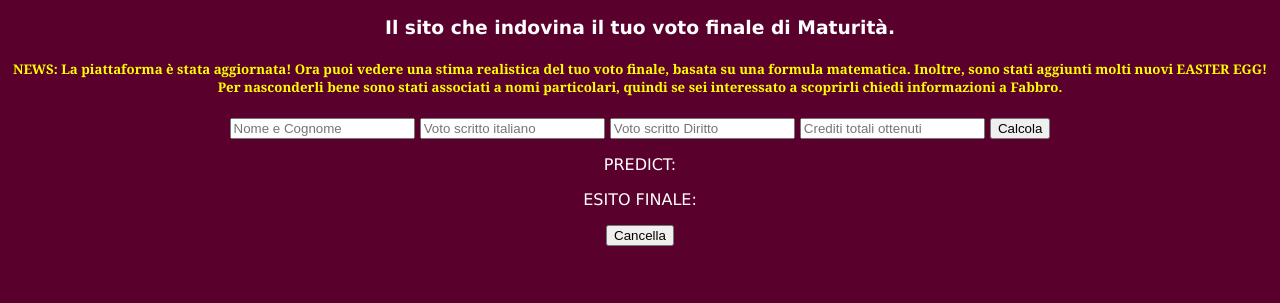
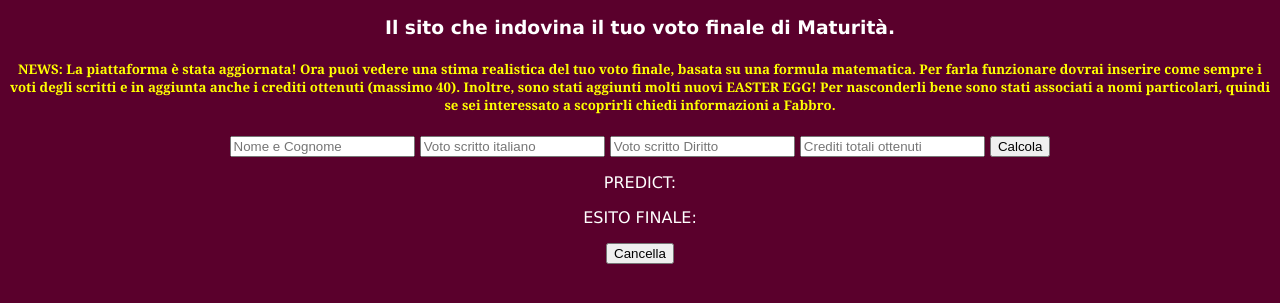
Before and after one commit to Fabrizio909/Fabrizio-Projects, a plain HTML site: page index.html in a window 1280 px wide. Shown: the part 39-342 px from the top of the page. Drawn offline with Linux system fonts and the light colour scheme.

Commit message:
Update index.html

```diff
--- a/index.html
+++ b/index.html
@@ -10,7 +10,7 @@
   <body>
 <h2>RussellGuessr</h2>
     <h3>Il sito che indovina il tuo voto finale di Maturità.</h3>
-    <h5>NEWS: La piattaforma è stata aggiornata! Ora puoi vedere una stima realistica del tuo voto finale, basata su una formula matematica. Inoltre, sono stati aggiunti molti nuovi EASTER EGG! Per nasconderli bene sono stati associati a nomi particolari, quindi se sei interessato a scoprirli chiedi informazioni a Fabbro.</h5>
+    <h5>NEWS: La piattaforma è stata aggiornata! Ora puoi vedere una stima realistica del tuo voto finale, basata su una formula matematica. Per farla funzionare dovrai inserire come sempre i voti degli scritti e in aggiunta anche i crediti ottenuti (massimo 40). Inoltre, sono stati aggiunti molti nuovi EASTER EGG! Per nasconderli bene sono stati associati a nomi particolari, quindi se sei interessato a scoprirli chiedi informazioni a Fabbro.</h5>
 <input type="text" id="name" placeholder="Nome e Cognome">
 <input type="number" id="firstmark" placeholder="Voto scritto italiano">
 <input type="number" id="secondmark" placeholder="Voto scritto Diritto">
```
